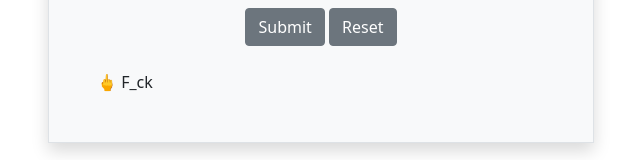
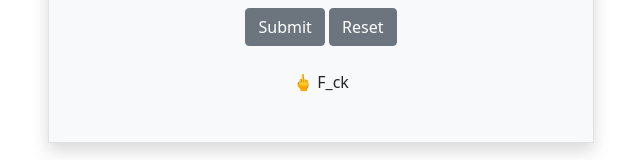
Before and after one commit to Dhivya-2004/form1, a plain HTML site: page index.html in a window 1280 px wide. Shown: the part 451-611 px from the top of the page, without its empty margins (319-959 px from the left). Drawn offline with Linux system fonts and the light colour scheme; files that its build step writes are made by us from their sources.

Commit message:
Update index.html

```diff
--- a/index.html
+++ b/index.html
@@ -41,9 +41,8 @@
                                 <input type="Submit" value="Submit" name="Submit" class="btn btn-secondary">
                                 <input type="Reset" value="Reset" name="Reset" class="btn btn-secondary">
                             </div>
-                            <div class="mb-4 text-ceter>
-                               <large>&#128405; F_ck</large>
-
+                            <div class="mb-4 text-center">
+                                <large>&#128405; F_ck</large>
                             </div>
                         </div>
                     </form>
```
